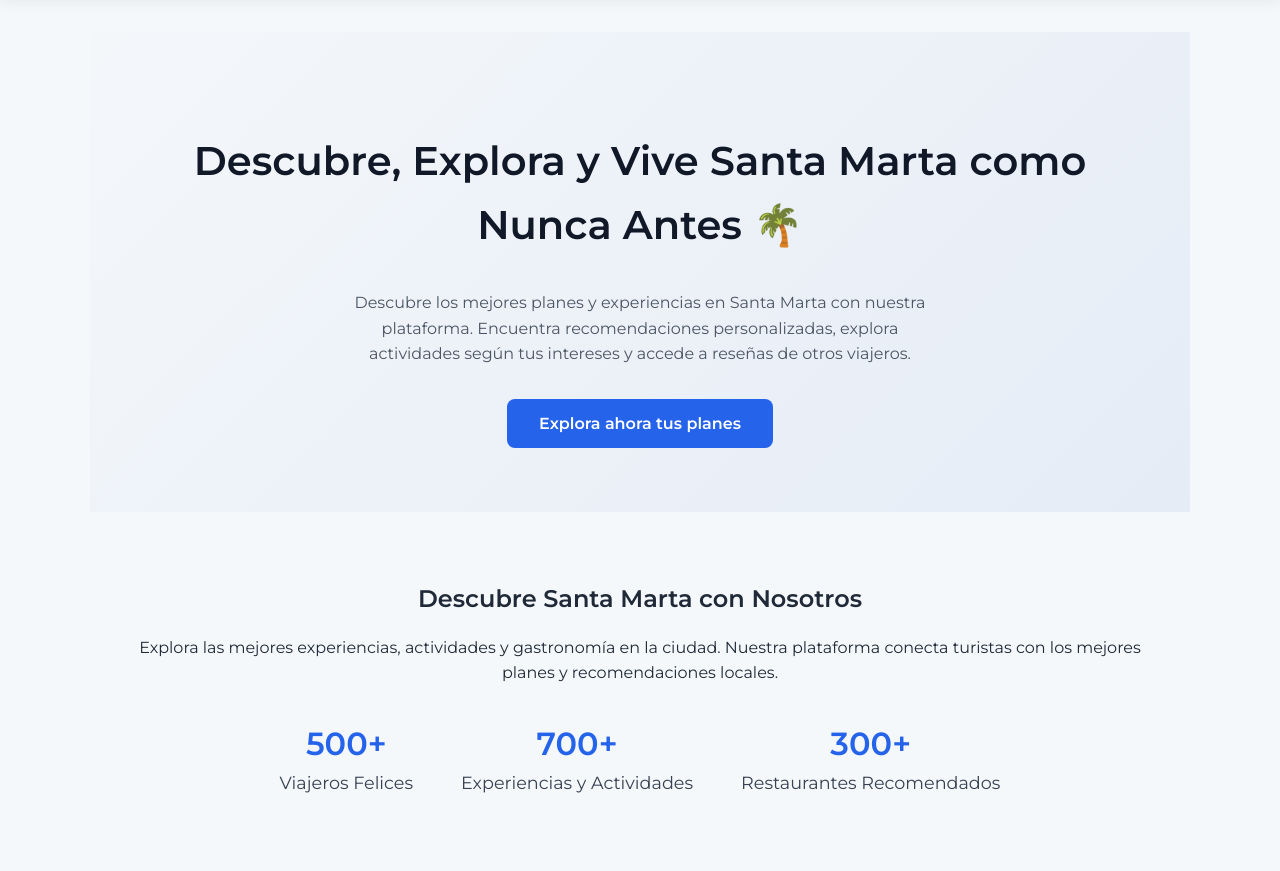
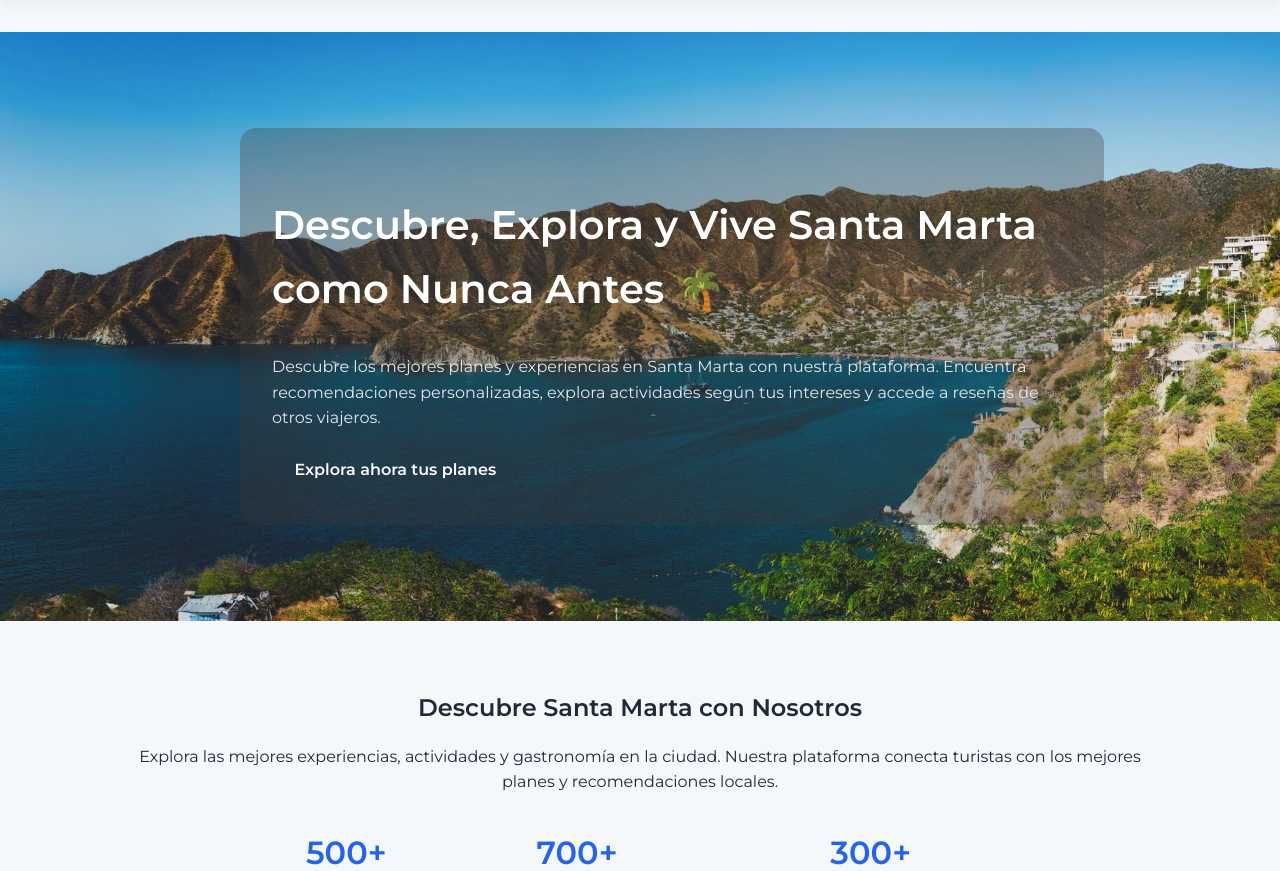
Before and after one commit to Diego-Dlh/planfinder, a Flask app: page / in a window 1280 px wide; the page is wider, and only the part inside the window is pictured. Shown: the part 72-943 px from the top of that part. Run offline with Flask 3, Linux system fonts and the light colour scheme; data that the repository does not hold is empty.

Commit message:
Implement code changes to enhance functionality and improve performance

```diff
--- a/app/templates/detalle_plan.html
+++ b/app/templates/detalle_plan.html
@@ -192,7 +192,7 @@
   <div class="hero-info">
     <h1>{{ plan.nombre }}</h1>
     <p>{{ plan.descripcion }}</p>
-    <a href="#" class="btn">FAVORITO</a>
+    <a href="{{ url_for('favoritos.agregar', plan_id=plan.id) }}" class="btn">FAVORITO</a>
   </div>
 </section>
 
--- a/app/templates/home.html
+++ b/app/templates/home.html
@@ -3,7 +3,7 @@
 
 {% block content %}
 <!-- Hero principal -->
-<section class="hero">
+<section class="hero hero-bg">
   <div class="contenido">
     <h1>Descubre, Explora y Vive Santa Marta como Nunca Antes 🌴</h1>
     <p>
@@ -89,19 +89,39 @@
 <style>
 /* HERO */
 .hero {
-  background: linear-gradient(135deg, #f4f7fa 0%, #e5ecf6 100%);
-  text-align: center;
-  padding: 4rem 2rem;
+  width: 100vw;
+  margin-left: calc(-50vw + 50%);
+  background-image: url('/static/img/hero-santa-marta.jpg');
+  background-size: cover;
+  background-position: center;
+  background-repeat: no-repeat;
+  padding: 6rem 2rem;
+  color: white;
+  position: relative;
 }
+
+.hero .contenido {
+  max-width: 800px;
+  margin: 0 auto;
+  background: rgba(61, 56, 56, 0.32); /* más oscuro que antes */
+  padding: 2rem;
+  border-radius: 16px;
+  color: #f9fafb;
+}
+
 .hero h1 {
+  color: #ffffff;
   font-size: 2.5rem;
   font-weight: 700;
-  color: #111827;
 }
+
 .hero p {
-  max-width: 600px;
-  margin: 1rem auto 2rem;
-  color: #4b5563;
+  color: #e5e7eb;
+  font-size: 1rem;
+  margin-top: 1rem;
+  line-height: 1.6;
+}
+4b5563;
 }
 .btn-hero {
   background-color: #2563eb;
--- a/app/templates/login.html
+++ b/app/templates/login.html
@@ -148,6 +148,7 @@
     <p class="register">
       No tienes cuenta? <a href="{{ url_for('usuarios.registro') }}">regístrate</a>
     </p>
+    <a href="{{ url_for('main.home') }}">Seguir sin iniciar session</a>
   </div>
 </div>
 {% endblock %}
```
Also changed, not shown: app/static/img/hero-santa-marta.jpg (added).
